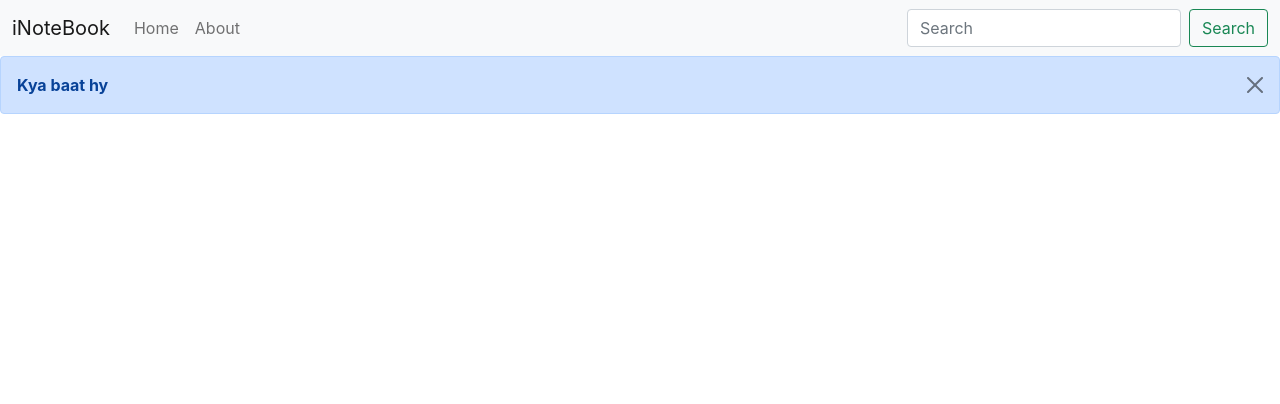
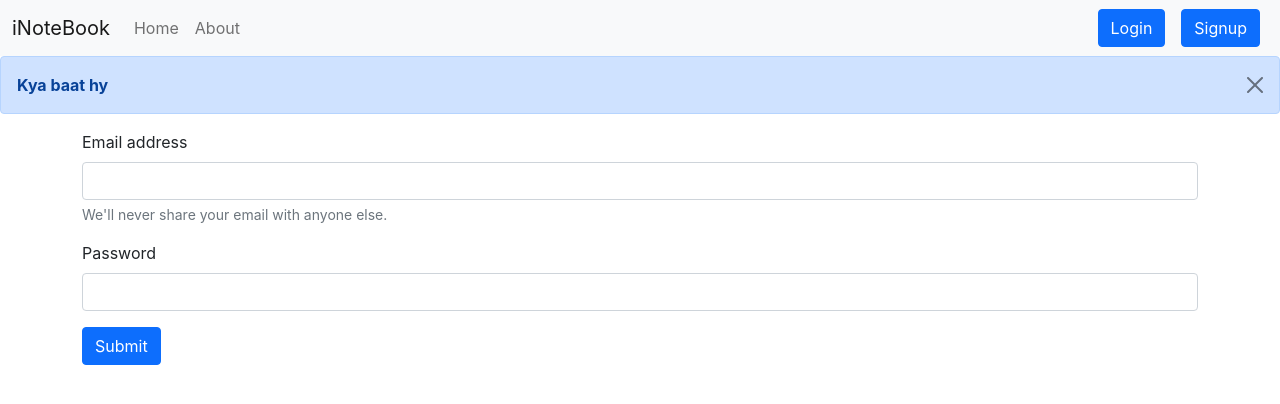
Before and after one commit to MAsad2723/inotebook, a React (Create React App) app: page /login in a window 1280 px wide. Shown: the top 404 px of the page. Built offline with nearby package versions, Linux system fonts and the light colour scheme.

Commit message:
Added Login component

```diff
--- a/src/App.js
+++ b/src/App.js
@@ -9,6 +9,8 @@
 import About from './components/About';
 import NoteState from './context/notes/NoteState';
 import Alert from './components/Alert';
+import Login from './components/Login';
+import Signup from './components/Signup';
 function App() {
   return (
     <>
@@ -24,6 +26,12 @@
               <Route exact path="/about">
                 <About />
               </Route>
+              <Route exact path="/login">
+                <Login />
+              </Route>
+              <Route exact path="/signup">
+                <Signup />
+              </Route>
             </Switch>
           </div>
         </Router>
--- /dev/null
+++ b/src/components/Login.js
@@ -0,0 +1,49 @@
+import React, { useState } from 'react'
+import { useHistory } from 'react-router-dom/cjs/react-router-dom.min';
+
+const Login = () => {
+    let history = useHistory();
+    const [credentials, setcredentials] = useState({ email: '', password: '' })
+    const host = "http://localhost:5000";
+    const handleSubmit = async (e) => {
+        e.preventDefault();
+        const response = await fetch(`${host}/api/auth/login`, {
+            method: "POST",
+            headers: {
+                "Content-Type": "application/json",
+            },
+            body: JSON.stringify({ email: credentials.email, password: credentials.password }),
+        });
+        const json = await response.json();
+        console.log(json);
+        if (json.success) {
+            //Save the auth-token Redirect to main page
+            localStorage.setItem('token', json.authtoken);
+            history.push('/');
+        }
+        else {
+            alert("Invalid credentials");
+        }
+    }
+    const onChange = (e) => {
+        setcredentials({ ...credentials, [e.target.name]: e.target.value })
+    }
+    return (
+        <div>
+            <form onSubmit={handleSubmit}>
+                <div className="mb-3">
+                    <label htmlFor="email" className="form-label">Email address</label>
+                    <input type="email" className="form-control" value={credentials.email} id="email" name='email' aria-describedby="emailHelp" onChange={onChange} />
+                    <div id="emailHelp" className="form-text">We'll never share your email with anyone else.</div>
+                </div>
+                <div className="mb-3">
+                    <label htmlFor="password" className="form-label">Password</label>
+                    <input type="password" className="form-control" value={credentials.password} id="password" name="password" onChange={onChange} />
+                </div>
+                <button type="submit" className="btn btn-primary" >Submit</button>
+            </form>
+        </div>
+    )
+}
+
+export default Login
--- a/src/components/Navbar.js
+++ b/src/components/Navbar.js
@@ -21,8 +21,8 @@
 
                     </ul>
                     <form className="d-flex">
-                        <input className="form-control me-2" type="search" placeholder="Search" aria-label="Search" />
-                        <button className="btn btn-outline-success" type="submit">Search</button>
+                        <Link className="btn btn-primary mx-2" to="/login" role='button'>Login</Link>
+                        <Link className="btn btn-primary mx-2" to="/signup" role='button'>Signup</Link>
                     </form>
                 </div>
             </div>
--- /dev/null
+++ b/src/components/Signup.js
@@ -0,0 +1,9 @@
+import React from 'react'
+
+const Signup = () => {
+    return (
+        <div>Signup</div>
+    )
+}
+
+export default Signup
```
